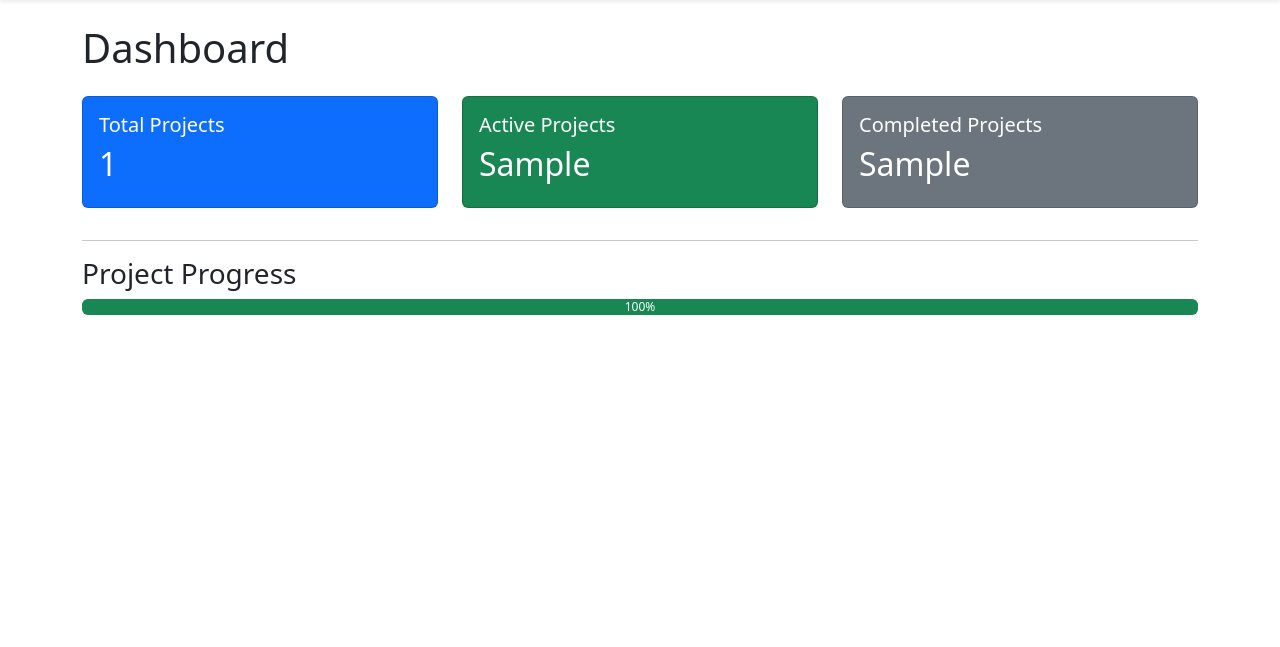
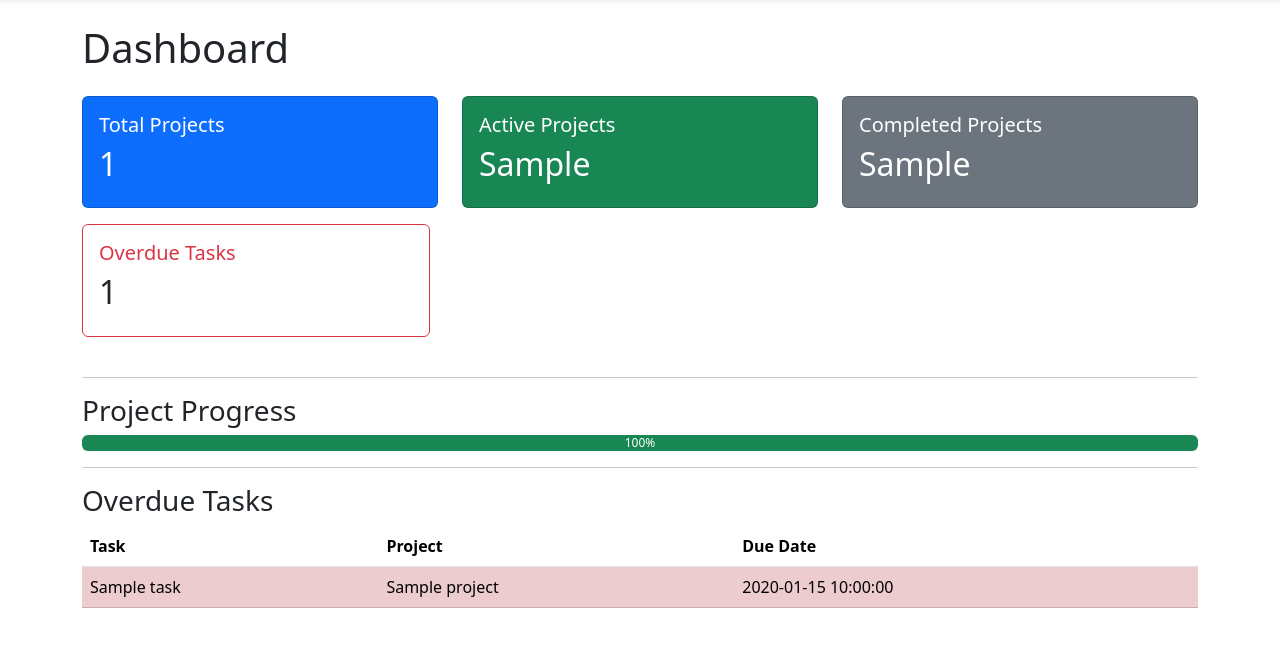
Before and after one commit to James2c/flask-project-management-dashboard, a Flask app: template app/templates/dashboard.html in a window 1280 px wide. Shown: the part 56-703 px from the top of the page. Run offline with Flask 3, Linux system fonts and the light colour scheme; tables that the repository leaves empty hold one stand-in row (values such as "Sample post"); the template is opened without the code that fills it: values that come from a table or form of the project are taken from there, most other values are stand-ins (such as "Sample title", 1, 10 or a date in 2020).

Commit message:
Add overdue task detection and dashboard alert

```diff
--- a/app/templates/dashboard.html
+++ b/app/templates/dashboard.html
@@ -33,6 +33,17 @@
         </div>
     </div>
 
+    <div class="row mb-4">
+        <div class="col-md-4">
+            <div class="card border-danger">
+                <div class="card-body">
+                    <h5 class="card-title text-danger"> Overdue Tasks </h5>
+                    <h2> {{ overdue_tasks|length }} </h2>
+                </div>
+            </div>
+        </div>
+    </div>
+
 </div>
 
 <hr>
@@ -60,4 +71,44 @@
 
 {% endfor %}
 
+<hr>
+
+<h3>Overdue Tasks</h3>
+
+{% if overdue_tasks|length > 0 %}
+
+<table class="table table-striped">
+
+    <thead>
+        <tr>
+            <th>Task</th>
+            <th>Project</th>
+            <th>Due Date</th>
+        </tr>
+    </thead>
+
+    <tbody>
+
+        {% for task in overdue_tasks %}
+
+        <tr class="table-danger">
+
+            <td>{{ task.title }}</td>
+            <td>{{ task.project.name }}</td>
+            <td>{{ task.due_date }}</td>
+
+        </tr>
+
+        {% endfor %}
+
+    </tbody>
+
+</table>
+
+{% else %}
+
+<p>No overdue tasks!</p>
+
+{% endif %}
+
 {% endblock %}
```
Also changed, not shown: app/models/task.py (+11 -0 lines), app/routes/dashboard.py (+8 -1 lines), app/templates/project_detail.html (+25 -2 lines), README.md, 1 other file.
